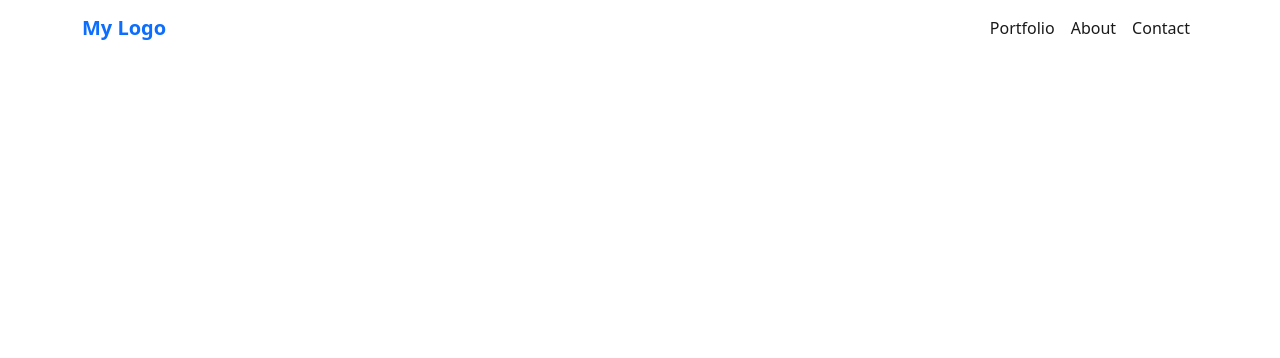
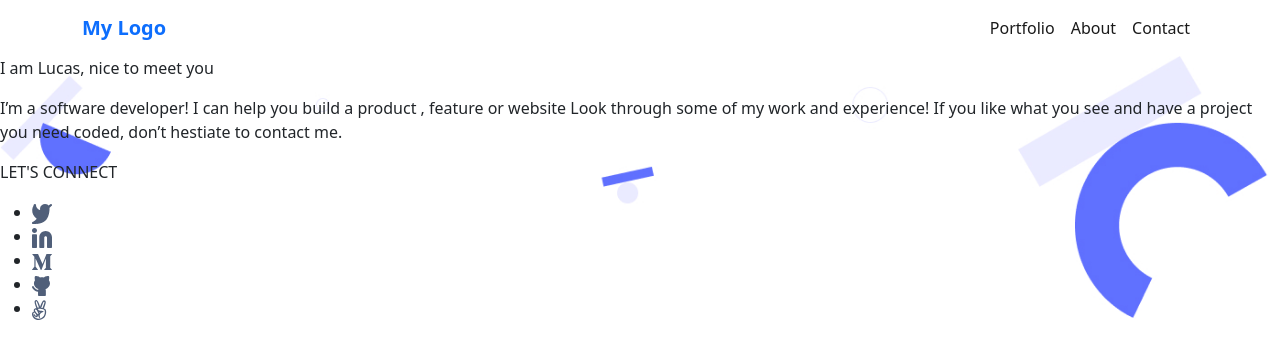
Before and after one commit to Lucas-Masaba/my_bootstrap_portfolio, a plain HTML site: page index.html in a window 1280 px wide. Drawn offline with nearby package versions, Linux system fonts and the light colour scheme.

Commit message:
added welcome section

```diff
--- a/index.html
+++ b/index.html
@@ -4,6 +4,7 @@
     <meta charset="UTF-8">
     <meta http-equiv="X-UA-Compatible" content="IE=edge">
     <meta name="viewport" content="width=device-width, initial-scale=1.0">
+    <link rel="stylesheet" href="style.css">
     <!-- CSS only -->
     <link href="https://cdn.jsdelivr.net/npm/bootstrap@5.1.3/dist/css/bootstrap.min.css" rel="stylesheet" integrity="sha384-1BmE4kWBq78iYhFldvKuhfTAU6auU8tT94WrHftjDbrCEXSU1oBoqyl2QvZ6jIW3" crossorigin="anonymous">
     <title>Document</title>
@@ -34,5 +35,17 @@
     </div>
   </div>
 </nav>
+  <section class="welcome">
+    <p>I am Lucas, nice to meet you</p>
+    <p>I’m a software developer! I can help you build a product , feature or website Look through some of my work and experience! If you like what you see and have a project you need coded, don’t hestiate to contact me.</p>
+    <p>LET'S CONNECT</p>
+    <ul>
+      <li><img src="./pics/twitter_bird.png" alt=""></li>
+      <li><img src="./pics/linked_in_logo.svg" alt=""></li>
+      <li><img src="./pics/M.svg" alt=""></li>
+      <li><img src="./pics/github_cat.svg" alt=""></li>
+      <li><img src="./pics/peace.svg" alt=""></li>
+    </ul>
+ </section>
 </body>
 </html>
--- a/style.css
+++ b/style.css
@@ -0,0 +1,6 @@
+.welcome {
+  background-color: #ffffff;
+  background-image: url("./pics/desktop_bg.jpg");
+  background-repeat: no-repeat;
+  background-size: cover;
+}
```
Also changed, not shown: pics/M.svg (added), pics/background.png (added), pics/desktop_bg.jpg (added), pics/github_cat.svg (added), pics/linked_in_logo.svg (added), pics/peace.svg (added), pics/twitter_bird.png (added).
